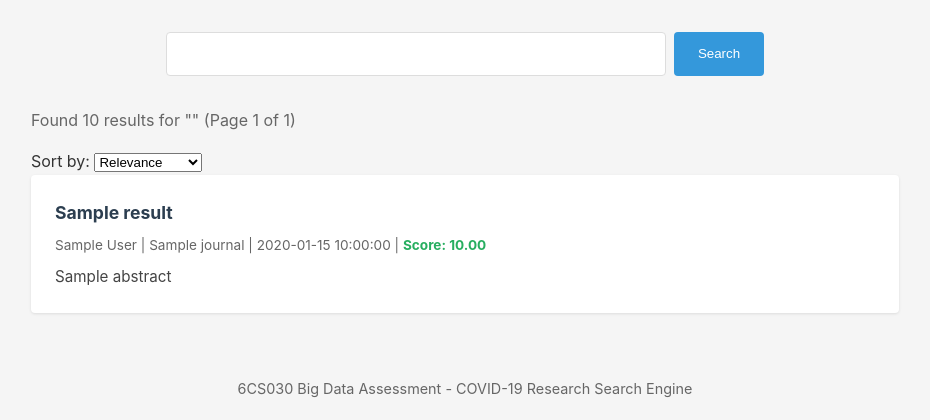
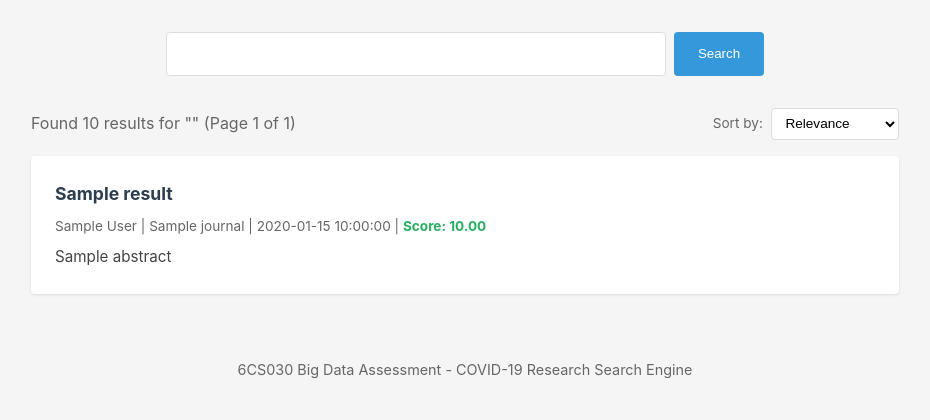
Before and after one commit to Hetti219/CORD-19-Search-Engine, a Flask app: template templates/results.html in a window 1280 px wide. Shown: the part 63-483 px from the top of the page, without its empty margins (175-1105 px from the left). Run offline with Flask 3, Linux system fonts and the light colour scheme; the template is opened without the code that fills it: most values are stand-ins (such as "Sample title", 1, 10 or a date in 2020).

Commit message:
refactor: Add styling for sort

```diff
--- a/static/style.css
+++ b/static/style.css
@@ -101,9 +101,37 @@ main {
 }
 
 /* Results page */
+.results-header {
+    display: flex;
+    justify-content: space-between;
+    align-items: center;
+    margin-bottom: 1rem;
+    flex-wrap: wrap;
+    gap: 0.5rem;
+}
+
 .results-summary {
     color: #666;
-    margin-bottom: 1rem;
+}
+
+.sort-controls {
+    display: flex;
+    align-items: center;
+    gap: 0.5rem;
+}
+
+.sort-controls label {
+    font-size: 0.85rem;
+    color: #666;
+}
+
+.sort-controls select {
+    padding: 0.4rem 0.6rem;
+    font-size: 0.85rem;
+    border: 1px solid #ddd;
+    border-radius: 4px;
+    background: white;
+    cursor: pointer;
 }
 
 .result-item {
```
